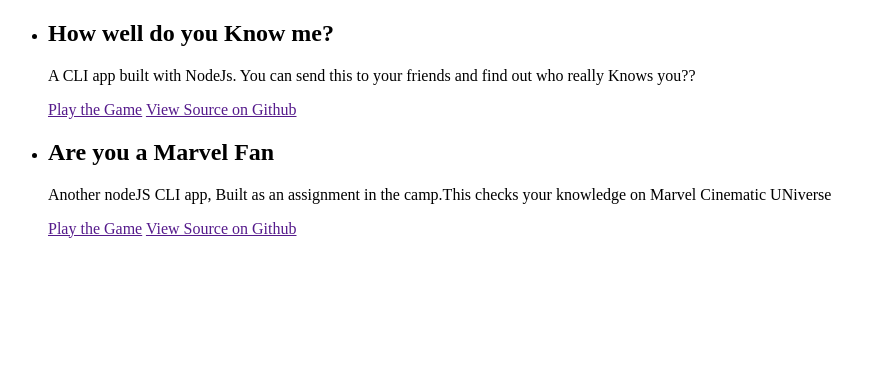
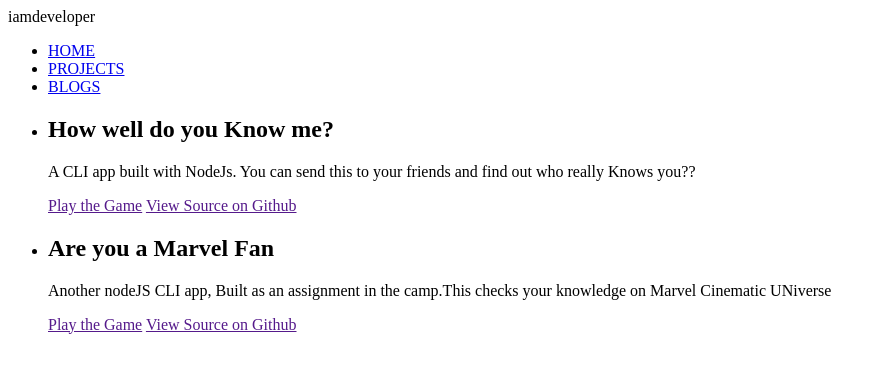
Before and after one commit to inductionotg/portfolio, a plain HTML site: page pages/project.html in a window 1280 px wide. Shown: the whole page, without its empty margins (0-886 px from the left). Drawn offline with Linux system fonts and the light colour scheme.

Commit message:
Add nav to other pages

```diff
--- a/pages/project.html
+++ b/pages/project.html
@@ -7,6 +7,22 @@
     <title>Project | Ritesh Sinha</title>
 </head>
 <body>
+    <nav>
+        <div>iamdeveloper</div>
+        <div>
+            <ul>
+                <li>
+                    <a href="#">HOME</a>
+                </li>
+                <li>
+                    <a href="pages/project.html">PROJECTS</a>
+                </li>
+                <li>
+                    <a href="pages/blog.html">BLOGS</a>
+                </li>
+            </ul>
+        </div>
+    </nav>
     <main>
         <ul>
             <li>
```
Also changed, not shown: index.html (+3 -3 lines).
